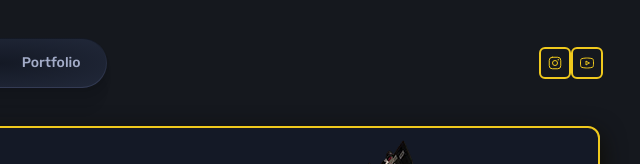
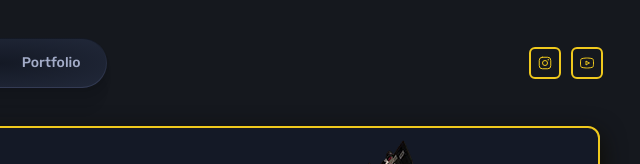
Before and after one commit to bynatejones/bynatejones, an Astro site: page / in a window 1280 px wide. Shown: the top 164 px of the page, 640-1280 px from the left. Built offline with nearby package versions, Linux system fonts and the light colour scheme; Astro itself is replaced by a stand-in of ours.

Commit message:
Fixed mispelling

```diff
--- a/src/styles/global.css
+++ b/src/styles/global.css
@@ -360,6 +360,6 @@ h5 {
     padding: 0.7rem 1.3rem;
 }
 
-.socials {
+.social {
     margin: 5px;
 }
```
